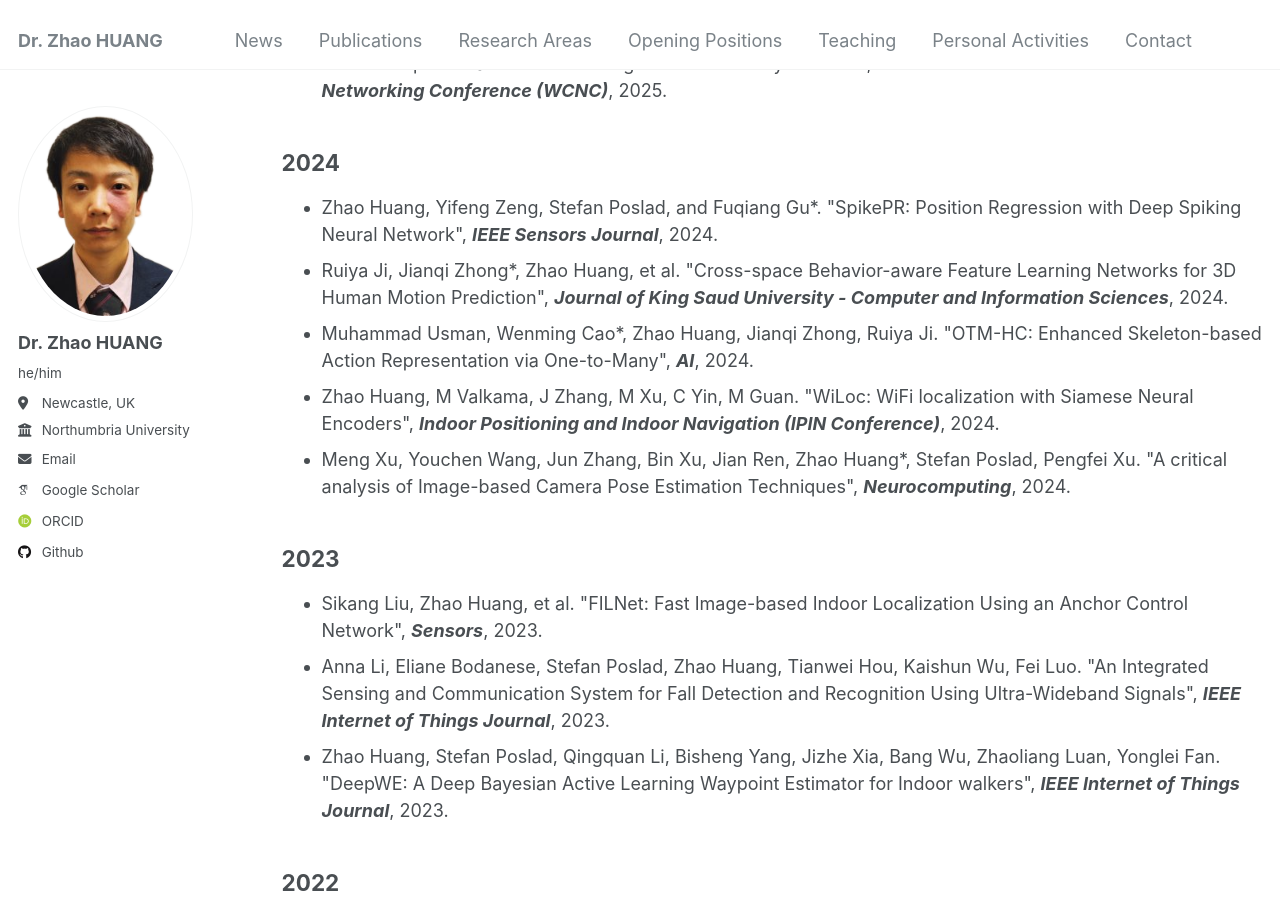
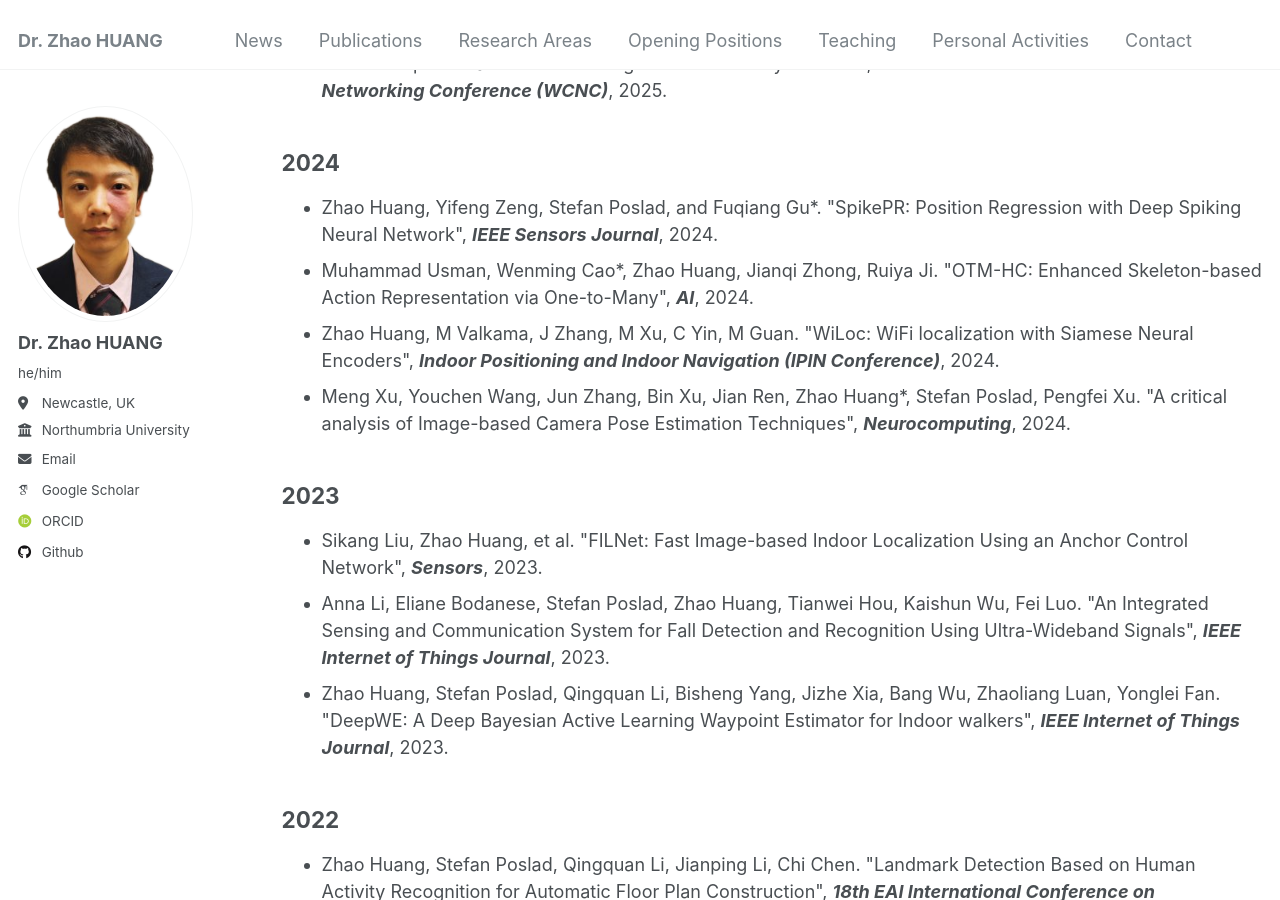
Before and after one commit to ZZ2020zz/ZZ2020zz.github.io, a Jekyll site: the page built from _pages/publications.html, in a window 1280 px wide and 900 px high, scrolled down 378 px. Built offline with Jekyll 4.4.1, drawn with Linux system fonts in a browser that asks for light colours; some web fonts are replaced.

Commit message:
Update publications.html

```diff
--- a/_pages/publications.html
+++ b/_pages/publications.html
@@ -28,7 +28,7 @@ author_profile: true
             <h2>2024</h2>
             <ul>
                 <li>Zhao Huang, Yifeng Zeng, Stefan Poslad, and Fuqiang Gu*. "SpikePR: Position Regression with Deep Spiking Neural Network", <em style="font-style: italic; font-weight: bold;">IEEE Sensors Journal</em>, 2024. </li>
-                <li>Ruiya Ji, Jianqi Zhong*, Zhao Huang, et al. "Cross-space Behavior-aware Feature Learning Networks for 3D Human Motion Prediction", <em style="font-style: italic; font-weight: bold;">Journal of King Saud University - Computer and Information Sciences</em>, 2024. </li>
+<!--                 <li>Ruiya Ji, Jianqi Zhong*, Zhao Huang, et al. "Cross-space Behavior-aware Feature Learning Networks for 3D Human Motion Prediction", <em style="font-style: italic; font-weight: bold;">Journal of King Saud University - Computer and Information Sciences</em>, 2024. </li> -->
                 <li>Muhammad Usman, Wenming Cao*, Zhao Huang, Jianqi Zhong, Ruiya Ji. "OTM-HC: Enhanced Skeleton-based Action Representation via One-to-Many", <em style="font-style: italic; font-weight: bold;">AI</em>, 2024. </li>
                 <li>Zhao Huang, M Valkama, J Zhang, M Xu, C Yin, M Guan. "WiLoc: WiFi localization with Siamese Neural Encoders", <em style="font-style: italic; font-weight: bold;">Indoor Positioning and Indoor Navigation (IPIN Conference)</em>, 2024. </li>
                 <li>Meng Xu, Youchen Wang, Jun Zhang, Bin Xu, Jian Ren, Zhao Huang*, Stefan Poslad, Pengfei Xu. "A critical analysis of Image-based Camera Pose Estimation Techniques", <em style="font-style: italic; font-weight: bold;">Neurocomputing</em>, 2024. </li>
```
